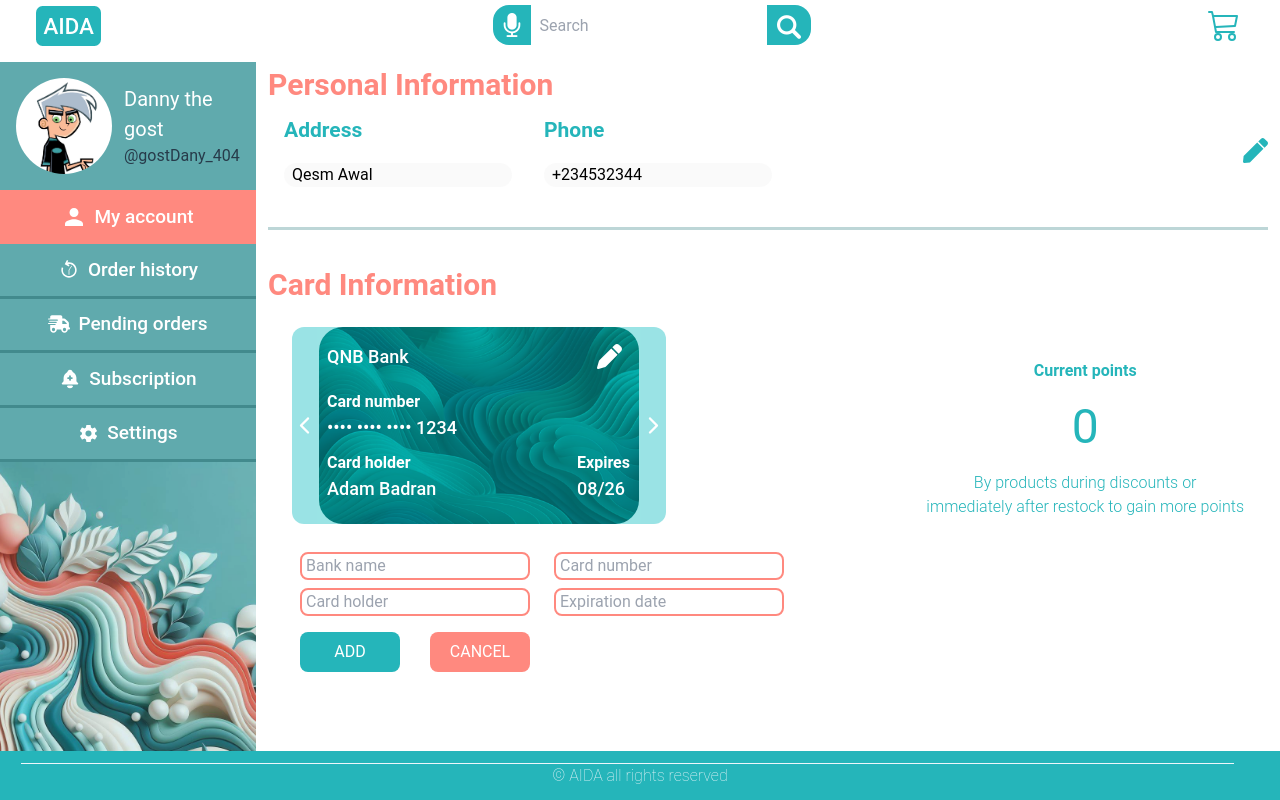
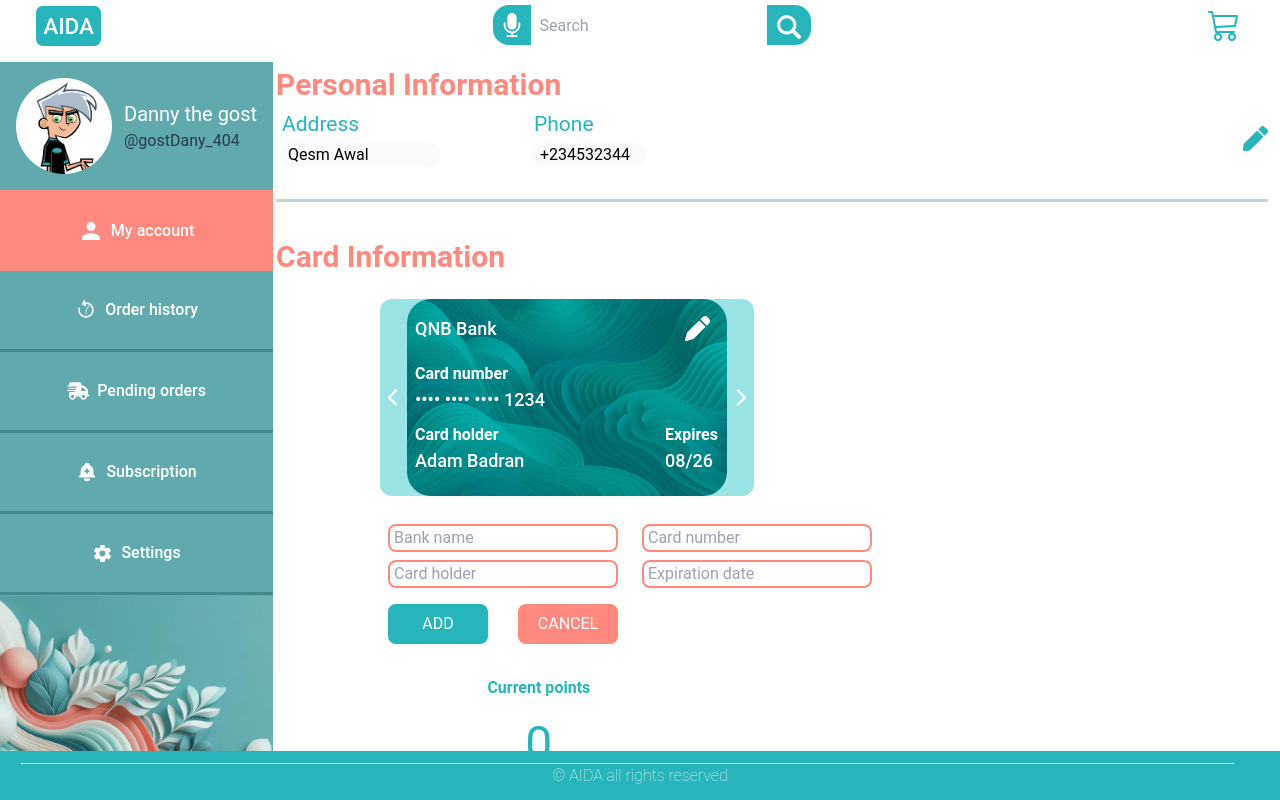
Before and after one commit to RanaMohamad21/Aida-Front-End, a React (Vite) app in the folder Aida/: page /CustomerProfile/account in a window 1280 px wide. Both pictures are taken after a click on the element "ADD CARD". Shown: the top 800 px of the page. Built offline with nearby package versions, Linux system fonts and the light colour scheme.

Commit message:
Added integration startup code.

```diff
--- a/Aida/src/Customer/AccountInfo.jsx
+++ b/Aida/src/Customer/AccountInfo.jsx
@@ -1,17 +1,18 @@
+// Optimized for mobile viewport
 import { useEffect, useState } from "react";
 import { FaPen } from "react-icons/fa";
 import { useForm } from "react-hook-form";
 import CreditCard from "../UI/CreditCard";
 
-
 function AccountInfo() {
+  //? On integration initialize the data to zero
+  const { register, handleSubmit, reset } = useForm();
   const [allowEdit, setAllowEdit] = useState(false);
   const [address, setAddress] = useState("Qesm Awal");
   const [phone, setPhone] = useState("+234532344");
 
   const [CurrentPoints, setCurrentPoints] = useState(0);
 
-  const { register, handleSubmit, reset } = useForm();
   const [addCard, setAddCard] = useState(false);
   const [cards, setCards] = useState([
     {
@@ -28,75 +29,99 @@ function AccountInfo() {
     },
   ]);
 
+  // Fetch user data when the component mounts
+  // useEffect(() => {
+  //   axios.get("/api/user")
+  //     .then(response => {
+  //       const userData = response.data;
+  //       setAddress(userData.address);
+  //       setPhone(userData.phone);
+  //       setCurrentPoints(userData.currentPoints);
+  //       setCards(userData.cards);
+  //     })
+  //     .catch(error => {
+  //       console.error("Error fetching user data:", error);
+  //     });
+  // }, []);
 
   function handleUpdateData() {
-    console.log("Updated Address:", address);
-    console.log("Updated Phone:", phone);
-    setAllowEdit(false);
+    console.log("Updated Address:", address); //*
+    console.log("Updated Phone:", phone); //*
+    setAllowEdit(false); //* Remove on Integration
+
+    //? Update user data on the backend
+    // axios.put("/api/user", { address, phone })
+    // .then(response => {
+    //   console.log("User data updated successfully");
+    //   setAllowEdit(false);
+    // })
+    // .catch(error => {
+    //   console.error("Error updating user data:", error);
+    // });
   }
-
 
   function handleAddCard(data) {
     setCards((prevCards) => [...prevCards, data]);
     setAddCard(false);
     reset();
+
+    //? Update the cards on the backend
+    // axios.put("/api/user/cards", { cards: [...cards, data] })
+    // .then(response => {
+    //   console.log("Card added successfully");
+    // })
+    // .catch(error => {
+    //   console.error("Error adding card:", error);
+    // });
   }
-  function handleCancelAddCard(){
+  function handleCancelAddCard() {
     setAddCard(false);
     reset();
   }
 
-
-
-
   return (
-    <div className="w-full mt-3 pr-3 mb-16">
+    <div className="w-full mt-3 pr-3 mb-16 flex-col sm:items-center md:items-start pl-2 pb-16   ">
       {/* Address and Phone number */}
-      <div className="w-full mb-8 pb-8 border-b-[3px] border-b-shadowTeal border-opacity-35">
-        <h1 className="text-[30px] text-FlamingoPink font-semibold">
+      <div className="w-full mb-8 pb-8 border-b-[3px] border-b-shadowTeal border-opacity-35 flex-col sm:items-center ">
+        <h1 className="text-[30px] text-FlamingoPink font-semibold text-center md:text-left">
           Personal Information
         </h1>
 
-        <div className="flex justify-between items-center">
-          <table className="w-max">
-            <thead>
-              <tr>
-                <th className="px-4 py-2 text-teal text-left text-[21px]">
+        <div className="md:flex justify-between items-center">
+          <div className="grid md:grid-cols-2 gap-4 ">
+            <div className="flex flex-col   items-center w-max lg:items-start mx-auto md:mx-1 ">
+              <label htmlFor="address" className="text-teal text-[21px]">
                 Address
-                </th>
-                <th className="px-4 py-2 text-teal text-left text-[21px]">
-                  Phone
-                </th>
-              </tr>
-            </thead>
-            <tbody>
-              <tr>
-                <td className="px-4 py-2">
+              </label>
               <input
                 type="text"
+                id="address"
                 disabled={!allowEdit}
                 value={address}
                 onChange={(e) => setAddress(e.target.value)}
                 className={`${
                   allowEdit ? "border border-solid border-teal" : ""
-                    } pl-2 rounded-xl`}
+                } pl-2 rounded-xl w-[70%]`}
               />
-                </td>
-                <td className="px-4 py-2">
+            </div>
+            <div className="flex flex-col  items-center w-max lg:items-start mx-auto md:mx-1 ">
+              <label htmlFor="phone" className="text-teal text-[21px]">
+                Phone
+              </label>
               <input
                 type="text"
+                id="phone"
                 disabled={!allowEdit}
                 value={phone}
                 onChange={(e) => setPhone(e.target.value)}
                 className={`${
                   allowEdit ? "border border-solid border-teal" : ""
-                    } pl-2 rounded-xl`}
+                } pl-2 rounded-xl w-[50%]`}
               />
-                </td>
-              </tr>
-            </tbody>
-          </table>
-          <div>
+            </div>
+          </div>
+
+          <div className="  w-max ml-[80%] md:ml-0 mt-1 ">
             {allowEdit ? (
               <p
                 className="text-white p-1 bg-teal hover:bg-shadowTeal cursor-pointer px-2 rounded-xl"
@@ -105,39 +130,45 @@ function AccountInfo() {
                 Update
               </p>
             ) : (
-              <span
+              <div
                 title="Edit"
-                className="text-teal cursor-pointer hover:text-shadowTeal"
+                className="text-teal cursor-pointer hover:text-shadowTeal "
                 onClick={() => setAllowEdit(!allowEdit)}
               >
                 <FaPen style={{ fontSize: "25px" }} />
-              </span>
+              </div>
             )}
           </div>
         </div>
       </div>
 
-      <div>
-        <h1 className="text-[30px] text-FlamingoPink font-semibold">
+      <div className=" w-max mx-auto md:mx-0">
+        <h1 className="text-[30px] text-FlamingoPink font-semibold text-center md:text-left">
           Card Information
         </h1>
 
-        <div className="px-6 py-5 md:flex md:gap-5 lg:justify-between">
+        <div
+          className={`px-6 py-5  ${
+            addCard ? " ml-20" : "md:flex md:gap-5 lg:justify-between"
+          }`}
+        >
           <div className="  rounded-xl w-max ">
-        <div  className="" >
+            <div className="">
               {/* The card */}
-        <CreditCard cards={cards} setCards = {setCards}/>
+              <CreditCard cards={cards} setCards={setCards} />
 
-        {!addCard && <div
+              {!addCard && (
+                <div
                   className="bg-teal py-1 px-2  rounded-xl text-white w-max cursor-pointer hover:bg-shadowTeal uppercase"
                   onClick={() => setAddCard(!addCard)}
                 >
                   Add Card
-        </div>}
+                </div>
+              )}
 
               {addCard && (
                 <form onSubmit={handleSubmit(handleAddCard)}>
-            <div className="flex sm:flex-col lg:grid lg:grid-cols-2 gap-2 mt-7">
+                  <div className="flex flex-col lg:grid lg:grid-cols-2 gap-2 mt-7  w-max mx-auto md:mx-0">
                     <input
                       required
                       type="text"
@@ -183,22 +214,20 @@ function AccountInfo() {
                   </div>
                 </form>
               )}
-
             </div>
           </div>
           {/* User points count */}
-        <div className=" flex sm:items-start ">
-        <div  className=" text-teal flex flex-col gap-2 items-center justify-center mt-8 ">
+          <div className={` w-max mx-auto md:mx-0`}>
+            <div className=" text-teal flex flex-col gap-2 items-center justify-center mt-8 ">
               <p className=" font-semibold text-center">Current points</p>
               <h1 className=" text-29xl">{CurrentPoints}</h1>
-          <p className=" text-center font-light">By products during discounts or <br/> immediately after restock to gain more  points</p>
-
-
+              <p className=" text-center font-light">
+                By products during discounts or <br /> immediately after restock
+                to gain more points
+              </p>
             </div>
           </div>
-
         </div>
-
       </div>
     </div>
   );
--- a/Aida/src/Customer/CustomerNavBar.jsx
+++ b/Aida/src/Customer/CustomerNavBar.jsx
@@ -8,100 +8,100 @@ import { TbBellPlusFilled } from "react-icons/tb";
 
 function CustomerNavBar() {
   return (
-    <div className=" h-full bg-lightTeal mt-3 ">
-      <div className=" grid grid-rows-[auto,1fr,auto] h-full">
-        {/* Cutomer personal information */}
-        <div className=" p-4  sm:flex-col flex md:flex-row md:gap-2 sm:items-center sm:justify-center  ">
-          <img src={dummy} className=" rounded-full w-24 h-24 mr-1" />
-          <div className=" flex flex-col ">
-            {/* Full name */}
-            <span className=" text-xl text-white">Danny the gost</span>
-
-            {/* user name */}
-            <span className=" text-darkslategray">@gostDany_404</span>
+    <div className="h-full bg-lightTeal mt-3 md:w-max ">
+      <div className="grid grid-rows-[auto,1fr,auto] h-full">
+        {/* Customer personal information section */}
+        <div className="p-4 sm:flex-col flex md:flex-row md:gap-2 sm:items-center sm:justify-center">
+          {/* Customer avatar */}
+          <img src={dummy} className="rounded-full w-24 h-24 mr-1" alt="User Avatar" />
+          {/* Customer name and username */}
+          <div className="flex flex-col ">
+            <span className="text-xl text-white">Danny the gost</span>
+            <span className="text-darkslategray ">@gostDany_404</span>
           </div>
         </div>
 
-        {/* Navlinks */}
-        <div className="  w-full  grid grid-rows-5 text-white font-medium text-lgi  ">
-          {/* Customer account Link */}
+        {/* Navigation links */}
+        <div className="w-full grid grid-rows-5 text-white font-medium text-lg">
+          {/* Customer account link */}
           <NavLink
             to="account"
             className={({ isActive }) =>
               isActive
-                ? "w-full px-3 flex items-center justify-center bg-FlamingoPink py-2 "
-                : "  flex items-center justify-center border-b-[3px] w-full border-shadowTeal px-4   py-2"
+                ? "w-full px-3 flex items-center justify-center bg-FlamingoPink py-2"
+                : "flex items-center justify-center border-b-[3px] w-full border-shadowTeal px-4 py-2"
             }
           >
-            <div className="w-full flex items-center justify-center  ">
-              <div className=" inline-block mr-2  ">
+            <div className="w-full flex items-center justify-center hover:text-IceBlue">
+              <div className="inline-block mr-2">
                 <IoMdPerson style={{ fontSize: "24px" }} />
               </div>
               <p>My account</p>
             </div>
           </NavLink>
 
-          {/* Orders History link */}
+          {/* Order history link */}
           <NavLink
             to="ordersHistory"
             className={({ isActive }) =>
               isActive
-                ? "w-full px-3 flex items-center justify-center bg-FlamingoPink py-2 "
-                : "  flex items-center justify-center border-b-[3px] w-full border-shadowTeal px-4   py-2"
+                ? "w-full px-3 flex items-center justify-center bg-FlamingoPink py-2"
+                : "flex items-center justify-center border-b-[3px] w-full border-shadowTeal px-4 py-2"
             }
           >
-            <div className="w-full flex items-center justify-center  ">
-              <div className=" inline-block mr-2  ">
+            <div className="w-full flex items-center justify-center hover:text-IceBlue">
+              <div className="inline-block mr-2">
                 <GiBackwardTime style={{ fontSize: "22px" }} />
               </div>
               <p>Order history</p>
             </div>
           </NavLink>
 
-          {/*Pending Orders link  */}
+          {/* Pending orders link */}
           <NavLink
             to="pendingOrders"
             className={({ isActive }) =>
               isActive
-                ? "w-full px-3 flex items-center justify-center bg-FlamingoPink py-2 "
-                : "  flex items-center justify-center border-b-[3px] w-full border-shadowTeal px-4   py-2"
+                ? "w-full px-3 flex items-center justify-center bg-FlamingoPink py-2"
+                : "flex items-center justify-center border-b-[3px] w-full border-shadowTeal px-4 py-2"
             }
           >
-            <div className="w-full flex items-center justify-center  ">
-              <div className=" inline-block mr-2  ">
+            <div className="w-full flex items-center justify-center hover:text-IceBlue">
+              <div className="inline-block mr-2">
                 <FaTruckFast style={{ fontSize: "22px" }} />
               </div>
               <p>Pending orders</p>
             </div>
           </NavLink>
 
-          {/* Subscription Link */}
+          {/* Subscription link */}
           <NavLink
             to="subscription"
             className={({ isActive }) =>
               isActive
-                ? "w-full px-3 flex items-center justify-center bg-FlamingoPink py-2 "
-                : "  flex items-center justify-center border-b-[3px] w-full border-shadowTeal px-4   py-2"
+                ? "w-full px-3 flex items-center justify-center bg-FlamingoPink py-2"
+                : "flex items-center justify-center border-b-[3px] w-full border-shadowTeal px-4 py-2"
             }
           >
-            <div className="w-full flex items-center justify-center  ">
-              <div className=" inline-block mr-2  ">
+            <div className="w-full flex items-center justify-center hover:text-IceBlue">
+              <div className="inline-block mr-2">
                 <TbBellPlusFilled style={{ fontSize: "22px" }} />
               </div>
               <p>Subscription</p>
             </div>
           </NavLink>
 
+          {/* Settings link */}
           <NavLink
             to="settings"
             className={({ isActive }) =>
               isActive
-                ? "w-full px-3 flex items-center justify-center bg-FlamingoPink py-2 "
-                : "  flex items-center justify-center border-b-[3px] w-full border-shadowTeal px-4   py-2"
+                ? "w-full px-3 flex items-center justify-center bg-FlamingoPink py-2"
+                : "flex items-center justify-center border-b-[3px] w-full border-shadowTeal px-4 py-2"
             }
           >
-            <div className="w-full flex items-center justify-center  ">
-              <div className=" inline-block mr-2  ">
+            <div className="w-full flex items-center justify-center hover:text-IceBlue">
+              <div className="inline-block mr-2">
                 <IoMdSettings style={{ fontSize: "21px" }} />
               </div>
               <p>Settings</p>
@@ -109,9 +109,9 @@ function CustomerNavBar() {
           </NavLink>
         </div>
 
-        {/* Image */}
+        {/* Background image section */}
         <div
-          className=" bg-salmon h-[400px]  w-full opacity-80"
+          className="bg-salmon h-[400px] w-full opacity-80"
           style={{
             backgroundImage: `url(${NavbarImage})`,
             backgroundSize: "cover",
--- a/Aida/src/Customer/CustomerOrdersHistory.jsx
+++ b/Aida/src/Customer/CustomerOrdersHistory.jsx
@@ -1,3 +1,4 @@
+// Optimized for mobile viewport
 import { useEffect, useState } from "react";
 import Pagination from "../Store/Pagination";
 
@@ -30,7 +31,7 @@ function CustomerOrdersHistory() {
 
 
     return (
-        <div className=" w-full ">
+        <div className=" w-full pb-16 ">
              <table className="min-w-full bg-white ">
           <thead>
             <tr>
--- a/Aida/src/Customer/CustomerSubscriptions.jsx
+++ b/Aida/src/Customer/CustomerSubscriptions.jsx
@@ -1,3 +1,4 @@
+// Optimized for mobile viewport
 import { useEffect, useState } from "react";
 import Pagination from "../Store/Pagination";
 
@@ -28,7 +29,7 @@ function CustomerSubscriptions() {
   const paginate = (pageNumber) => setCurrentPage(pageNumber);
 
     return (
-        <div className=" w-full">
+        <div className=" w-full pb-16">
              <table className="min-w-full bg-white ">
           <thead>
             <tr>
--- a/Aida/src/Customer/PendingOrders.jsx
+++ b/Aida/src/Customer/PendingOrders.jsx
@@ -37,7 +37,7 @@ function PendingOrders() {
     }
 
     return (
-        <div className=" w-full px-10">
+        <div className=" w-full px-10 pb-16 ">
              <table className="min-w-full bg-white ">
           <thead>
             <tr>
--- a/Aida/src/UI/CreditCard.jsx
+++ b/Aida/src/UI/CreditCard.jsx
@@ -58,7 +58,7 @@ function CreditCard({cards, setCards}) {
   }, [editCard, activeCard]);
 
     return (
-        <div className="flex mb-4 ">
+        <div className="flex mb-4  ">
           <div className="flex   rounded-xl  ">
             <div
               className="bg-[#81dddf] opacity-80 text-white flex items-center hover:bg-lightseagreen hover:opacity-50 cursor-pointer rounded-tl-xl rounded-bl-xl"
```
Also changed, not shown: Aida/src/Cart/ShippingAddress.jsx (+20 -0 lines), Aida/src/Customer/OrderInfo.jsx (+16 -0 lines), Aida/src/Customer/SettingsPage.jsx (+63 -30 lines). Lines whose indentation alone changed are shown as unchanged.
